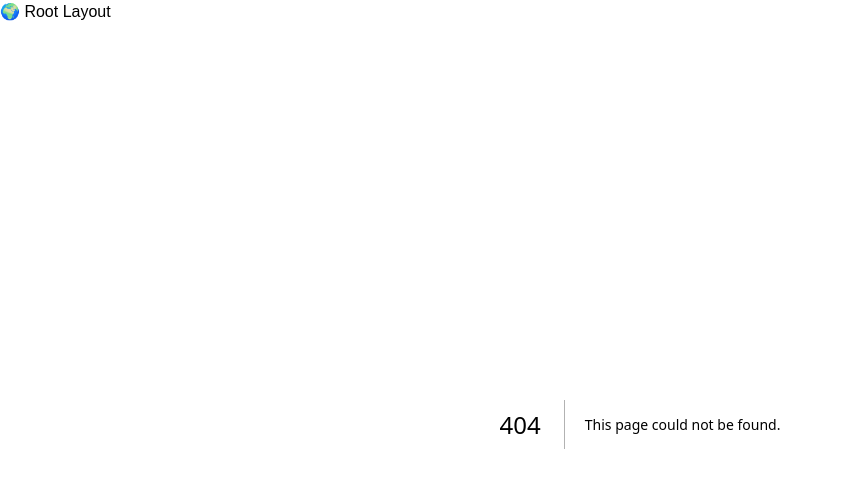
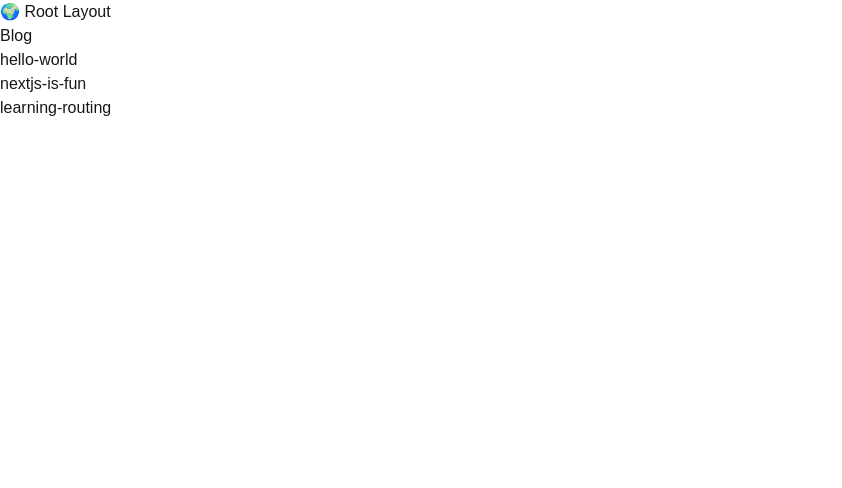
Before and after one commit to Hassanjaved17/NextJs_Practice-, a Next.js app: page /blog in a window 1280 px wide. Before the commit this address had no page. Shown: the top 488 px of the page, without its empty margins (0-842 px from the left). Built offline with nearby package versions, Linux system fonts and the light colour scheme.

Commit message:
Add blog index and dynamic blog post page components

```diff
--- /dev/null
+++ b/app/blog/[slug]/page.tsx
@@ -0,0 +1,14 @@
+export default async function BlogPost({
+  params,
+}: {
+  params: Promise<{ slug: string }>;
+}) {
+  const { slug } = await params;
+
+  return (
+    <div>
+      <h1>Post: {slug}</h1>
+      <p>This is the content for "{slug}".</p>
+    </div>
+  );
+}
--- /dev/null
+++ b/app/blog/page.tsx
@@ -0,0 +1,18 @@
+import Link from "next/link";
+
+const posts = ["hello-world", "nextjs-is-fun", "learning-routing"];
+
+export default function BlogIndex() {
+  return (
+    <div>
+      <h1>Blog</h1>
+      <ul>
+        {posts.map((slug) => (
+          <li key={slug}>
+            <Link href={`/blog/${slug}`}>{slug}</Link>
+          </li>
+        ))}
+      </ul>
+    </div>
+  );
+}
```
